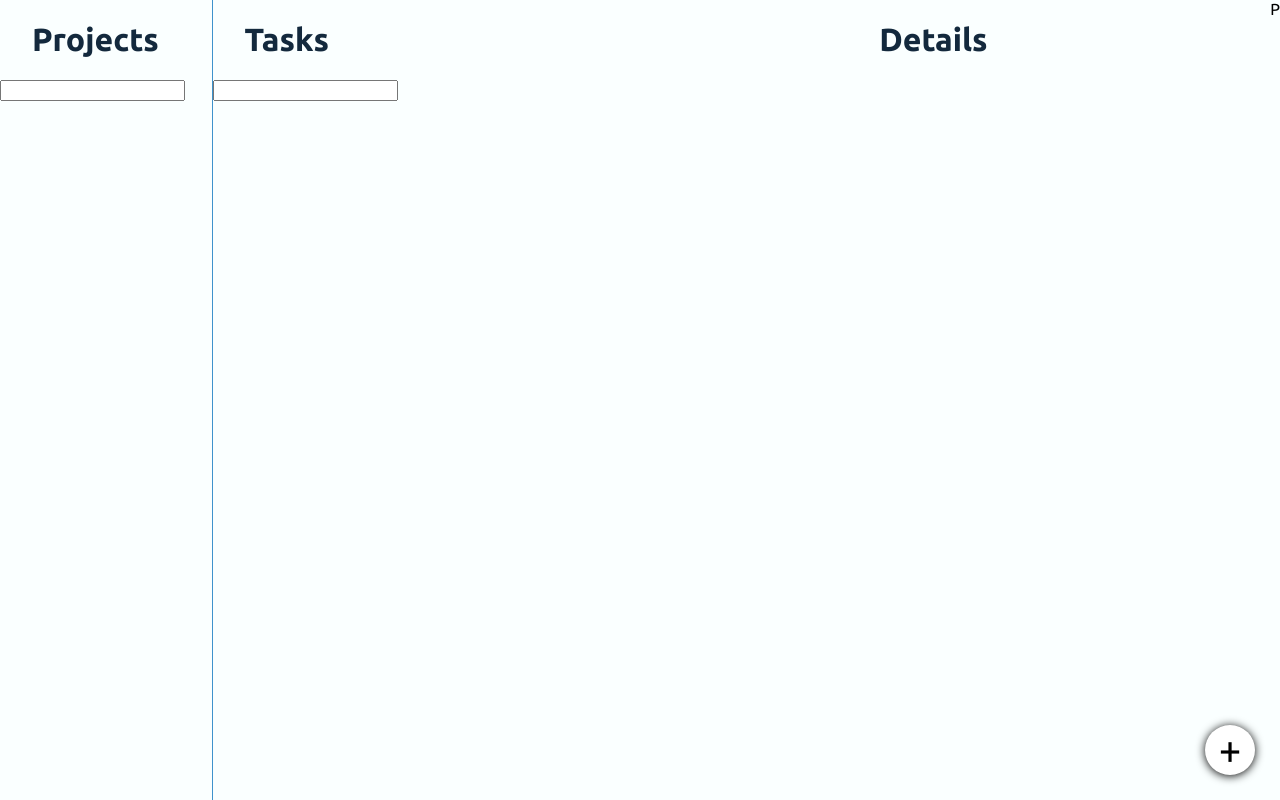
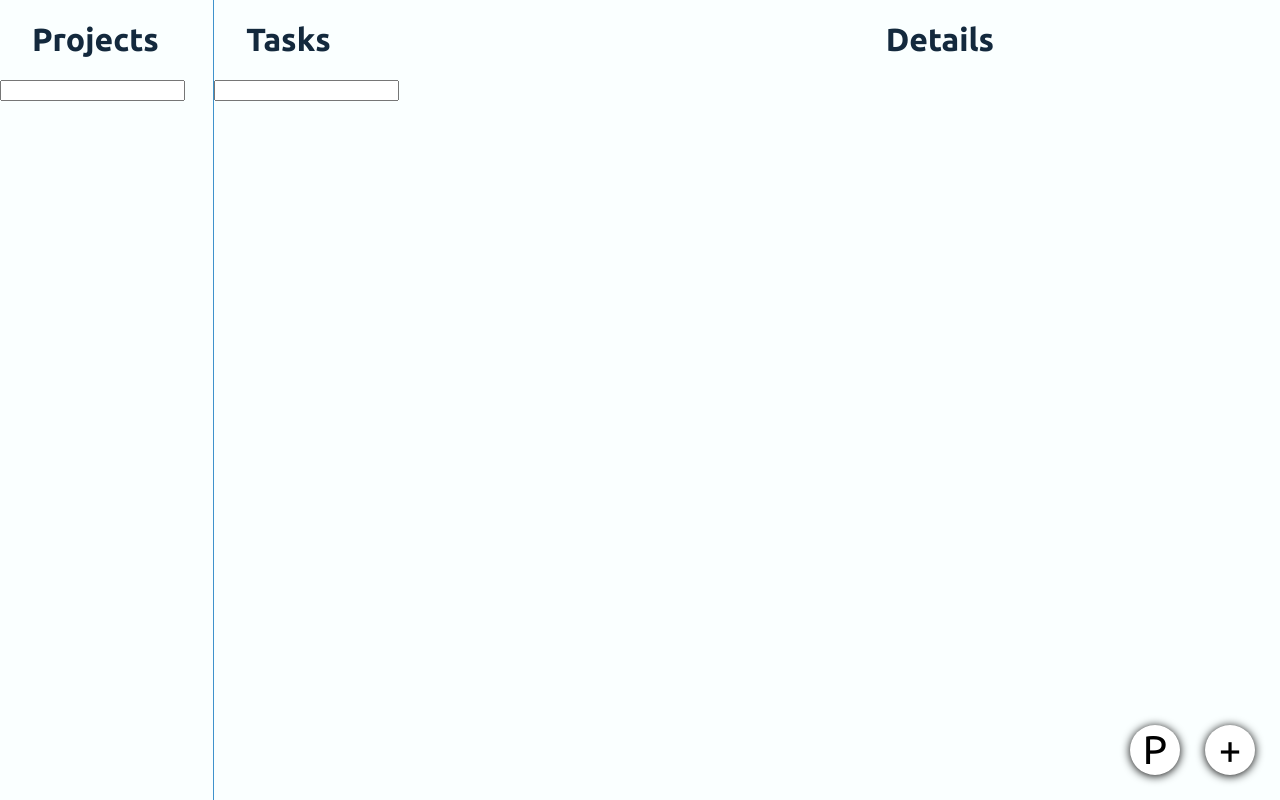
Before and after one commit to lexolf/todo-list, a plain HTML site: page index.html in a window 1280 px wide. Drawn offline with Linux system fonts and the light colour scheme.

Commit message:
Style new button

```diff
--- a/style.css
+++ b/style.css
@@ -67,6 +67,23 @@ body {
     user-select: none;
     cursor: pointer;
 }
+/* The button to create new projects */
+
+#new-project-btn {
+    font-size: 40px;
+    position: absolute;
+    bottom: 25px;
+    right: 100px;
+    height: 50px;
+    width: 50px;
+    border-radius: 25px;
+    background-color: white;
+    box-shadow: 0px 1px 10px rgb(0,0,0);
+    text-align: center;
+    line-height: 50px;
+    user-select: none;
+    cursor: pointer;
+}
 
 /* The look of tasks list */
 
```
